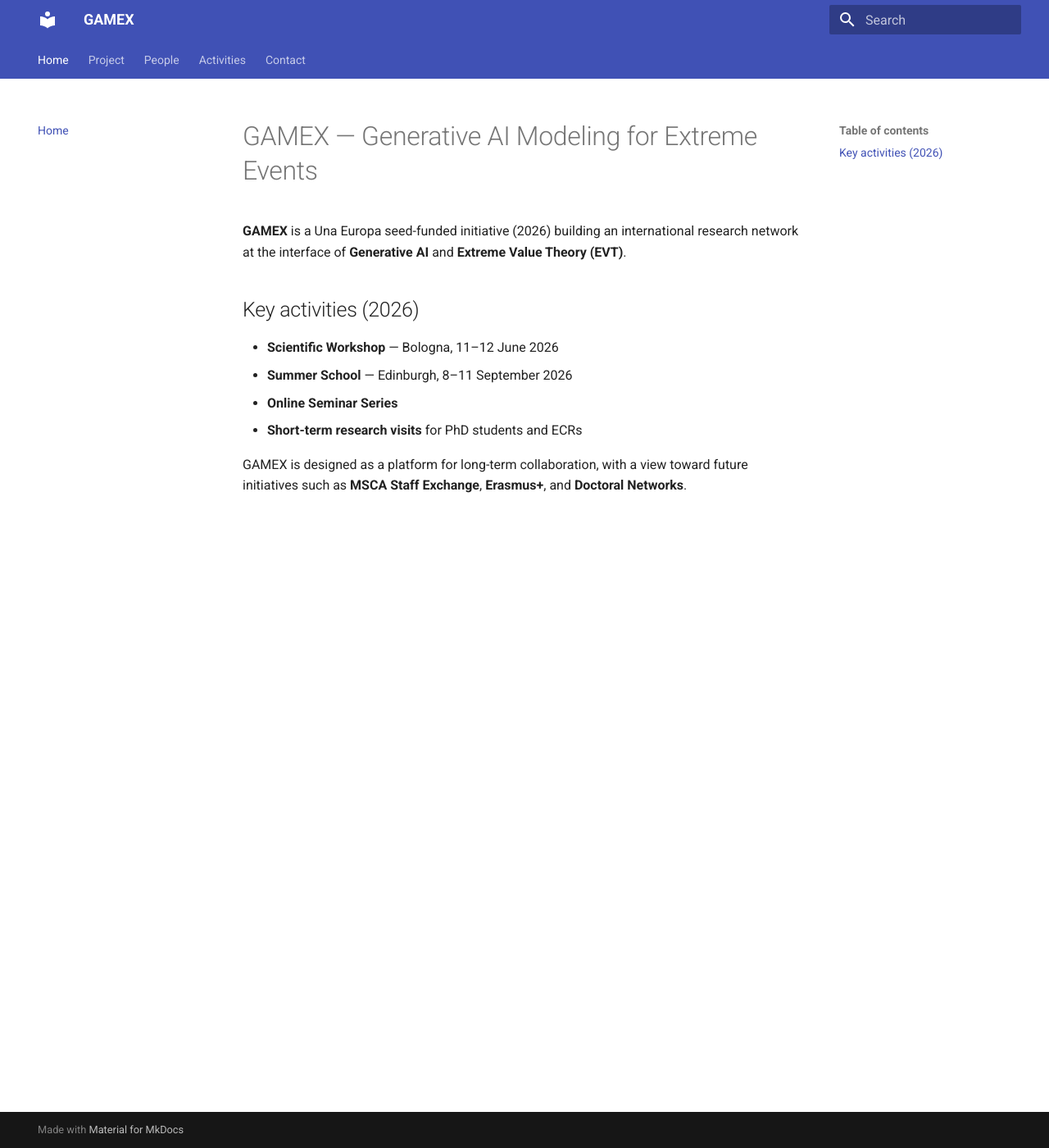
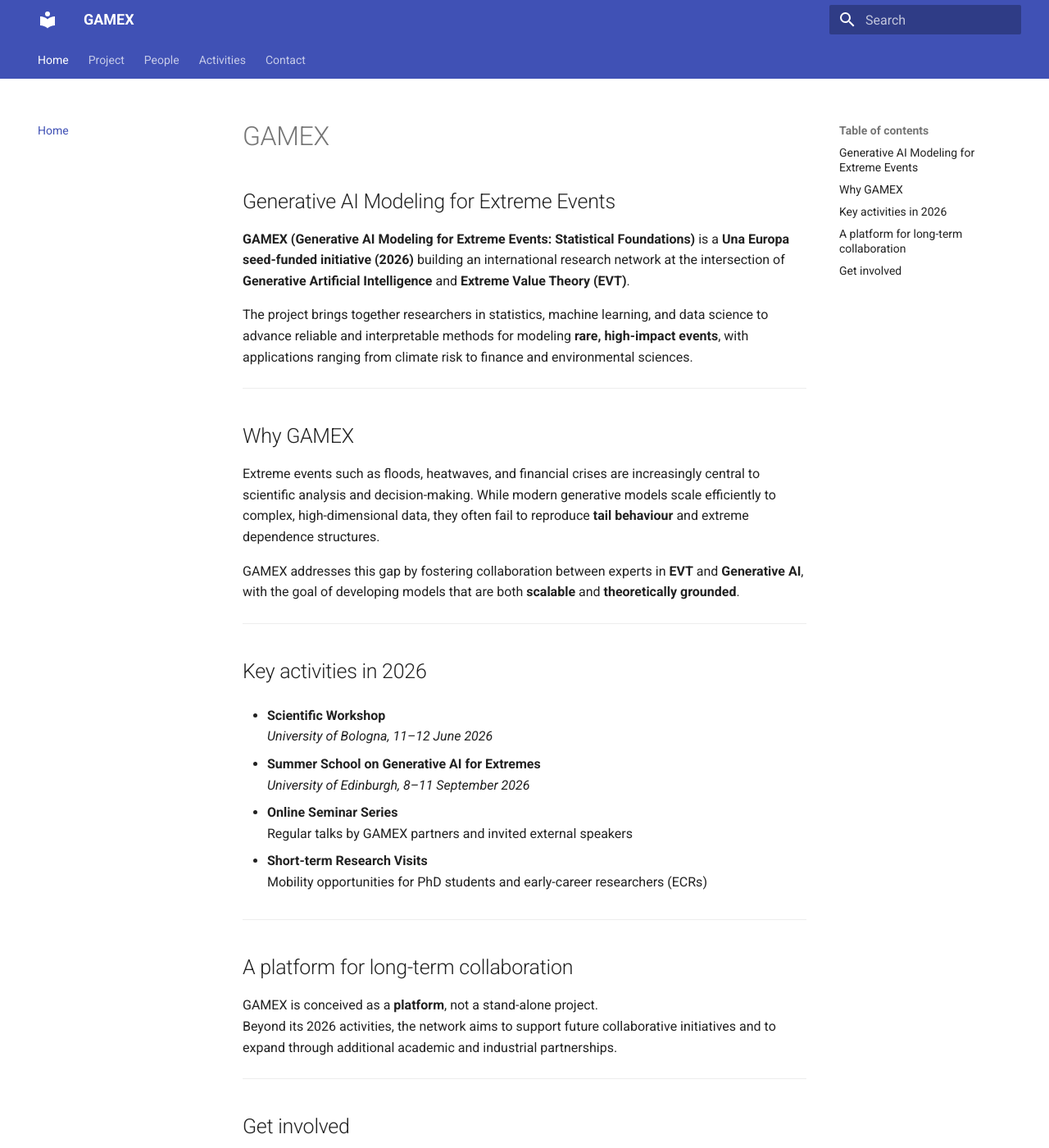
Before and after one commit to gamex-network/gamex-network.github.io, an MkDocs documentation site: the page built from docs/index.md, in a window 1280 px wide and 1400 px high. Shown: the whole window at 82% size. Built offline with MkDocs 1.6.1 and Material for MkDocs 9.7.7, drawn with Linux system fonts in a browser that asks for light colours; some of the changed text lies outside the part shown.

Commit message:
Update index.md

```diff
--- a/docs/index.md
+++ b/docs/index.md
@@ -1,11 +1,45 @@
-# GAMEX — Generative AI Modeling for Extreme Events
+# GAMEX
+## Generative AI Modeling for Extreme Events
 
-**GAMEX** is a Una Europa seed-funded initiative (2026) building an international research network at the interface of **Generative AI** and **Extreme Value Theory (EVT)**.
+**GAMEX (Generative AI Modeling for Extreme Events: Statistical Foundations)** is a **Una Europa seed-funded initiative (2026)** building an international research network at the intersection of **Generative Artificial Intelligence** and **Extreme Value Theory (EVT)**.
 
-## Key activities (2026)
-- **Scientific Workshop** — Bologna, 11–12 June 2026
-- **Summer School** — Edinburgh, 8–11 September 2026
+The project brings together researchers in statistics, machine learning, and data science to advance reliable and interpretable methods for modeling **rare, high-impact events**, with applications ranging from climate risk to finance and environmental sciences.
+
+---
+
+## Why GAMEX
+
+Extreme events such as floods, heatwaves, and financial crises are increasingly central to scientific analysis and decision-making. While modern generative models scale efficiently to complex, high-dimensional data, they often fail to reproduce **tail behaviour** and extreme dependence structures.
+
+GAMEX addresses this gap by fostering collaboration between experts in **EVT** and **Generative AI**, with the goal of developing models that are both **scalable** and **theoretically grounded**.
+
+---
+
+## Key activities in 2026
+
+- **Scientific Workshop**
+  *University of Bologna, 11–12 June 2026*
+
+- **Summer School on Generative AI for Extremes**
+  *University of Edinburgh, 8–11 September 2026*
+
 - **Online Seminar Series**
-- **Short-term research visits** for PhD students and ECRs
+  Regular talks by GAMEX partners and invited external speakers
 
-GAMEX is designed as a platform for long-term collaboration, with a view toward future initiatives such as **MSCA Staff Exchange**, **Erasmus+**, and **Doctoral Networks**.
+- **Short-term Research Visits**
+  Mobility opportunities for PhD students and early-career researchers (ECRs)
+
+---
+
+## A platform for long-term collaboration
+
+GAMEX is conceived as a **platform**, not a stand-alone project.
+Beyond its 2026 activities, the network aims to support future collaborative initiatives and to expand through additional academic and industrial partnerships.
+
+---
+
+## Get involved
+
+- Interested in giving a talk? → see **Seminar Series**
+- Interested in a research visit? → see **Mobility**
+- Interested in joining the network? → see **Contact**
```
